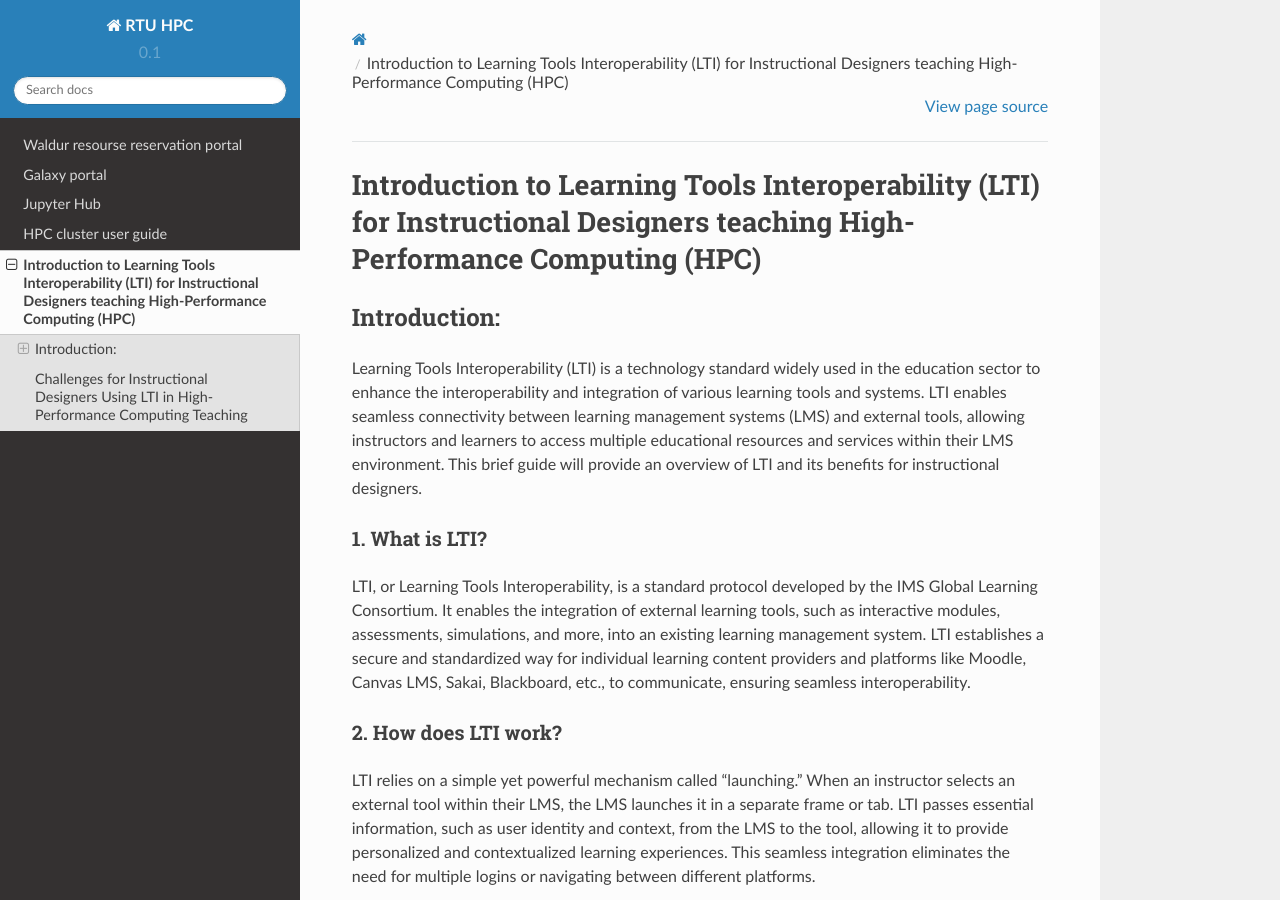
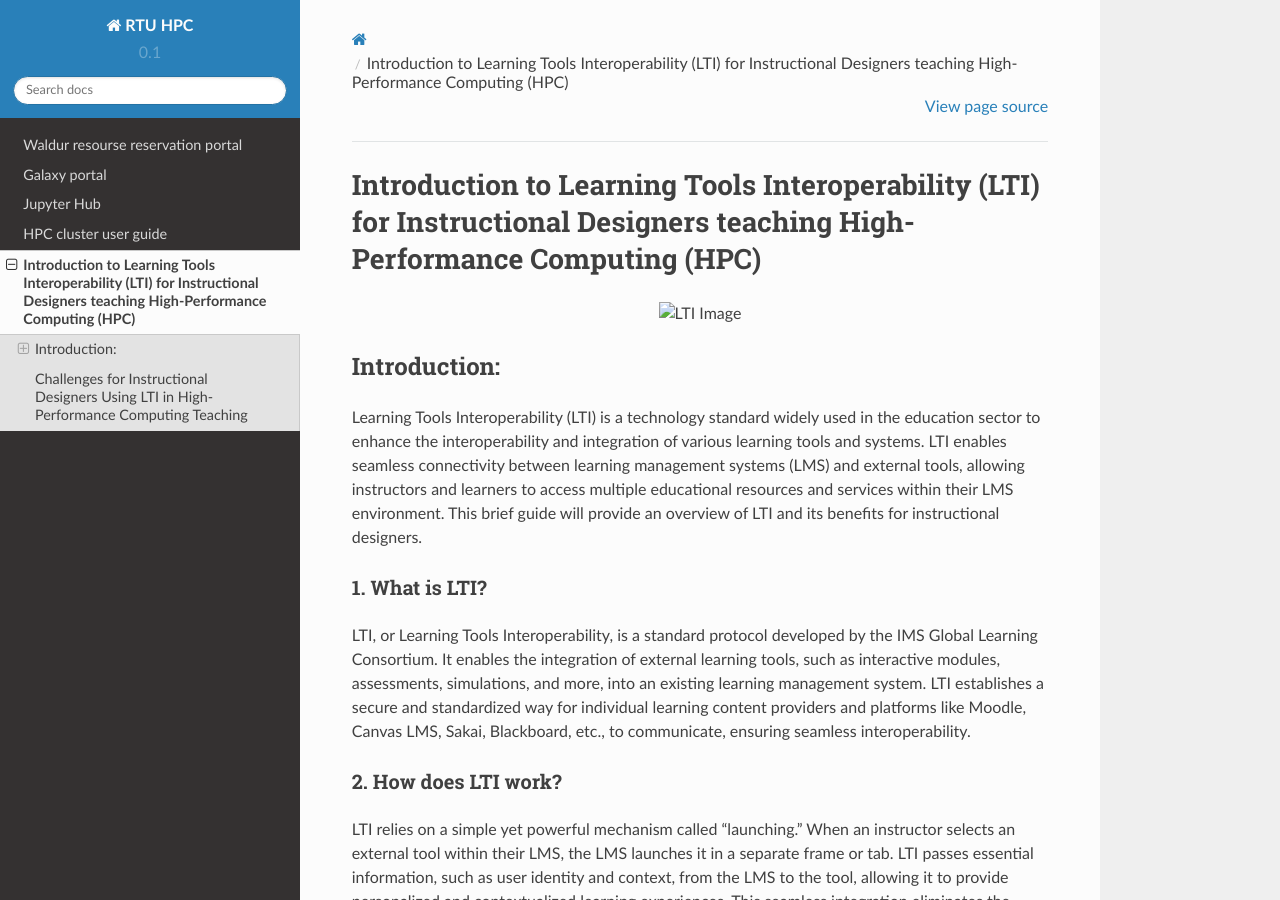
Before and after one commit to rtuhpc/hpc-platform, a Sphinx documentation site: the page built from doc/lti.md, in a window 1280 px wide and 900 px high. Built offline with Sphinx 7.4.7 and the Read the Docs theme 2.0.0, drawn with Linux system fonts in a browser that asks for light colours.

Commit message:
Update lti.md

```diff
--- a/doc/lti.md
+++ b/doc/lti.md
@@ -1,5 +1,9 @@
 
 # Introduction to Learning Tools Interoperability (LTI) for Instructional Designers teaching High-Performance Computing (HPC)
+<p align="center">
+  <img src="./images/lti-01.png" alt="LTI Image" width="400" />
+</p>
+
 
 ## Introduction:
 Learning Tools Interoperability (LTI) is a technology standard widely used in the education sector to enhance the interoperability and integration of various learning tools and systems. LTI enables seamless connectivity between learning management systems (LMS) and external tools, allowing instructors and learners to access multiple educational resources and services within their LMS environment. This brief guide will provide an overview of LTI and its benefits for instructional designers.
@@ -27,7 +31,9 @@ To integrate an external tool using LTI, instructional designers typically follo
 Learning Tools Interoperability (LTI) empowers instructional designers by seamlessly integrating external tools and resources into learning management systems. By leveraging LTI, designers can enhance their courses with a wide range of educational resources while maintaining a streamlined workflow. LTI promotes personalization, contextualization, scalability, and the ability to meet evolving instructional needs. Embracing LTI opens doors to a world of possibilities for instructional designers to create engaging and compelling learning experiences.
 
 ## Challenges for Instructional Designers Using LTI in High-Performance Computing Teaching
-
+<p align="center">
+  <img src="./images/lti-02.png" alt="LTI Image" width="800" />
+</p>
 When instructional designers use Learning Tools Interoperability (LTI) in teaching High-Performance Computing (HPC), they may encounter several challenges. Here are some common challenges:
 
 1. Technical Compatibility: LTI relies on the compatibility between the learning management system (LMS) and the external HPC tools. Ensuring the HPC tools are LTI-compatible and can seamlessly integrate with the LMS may require technical expertise and coordination with tool providers.
```
